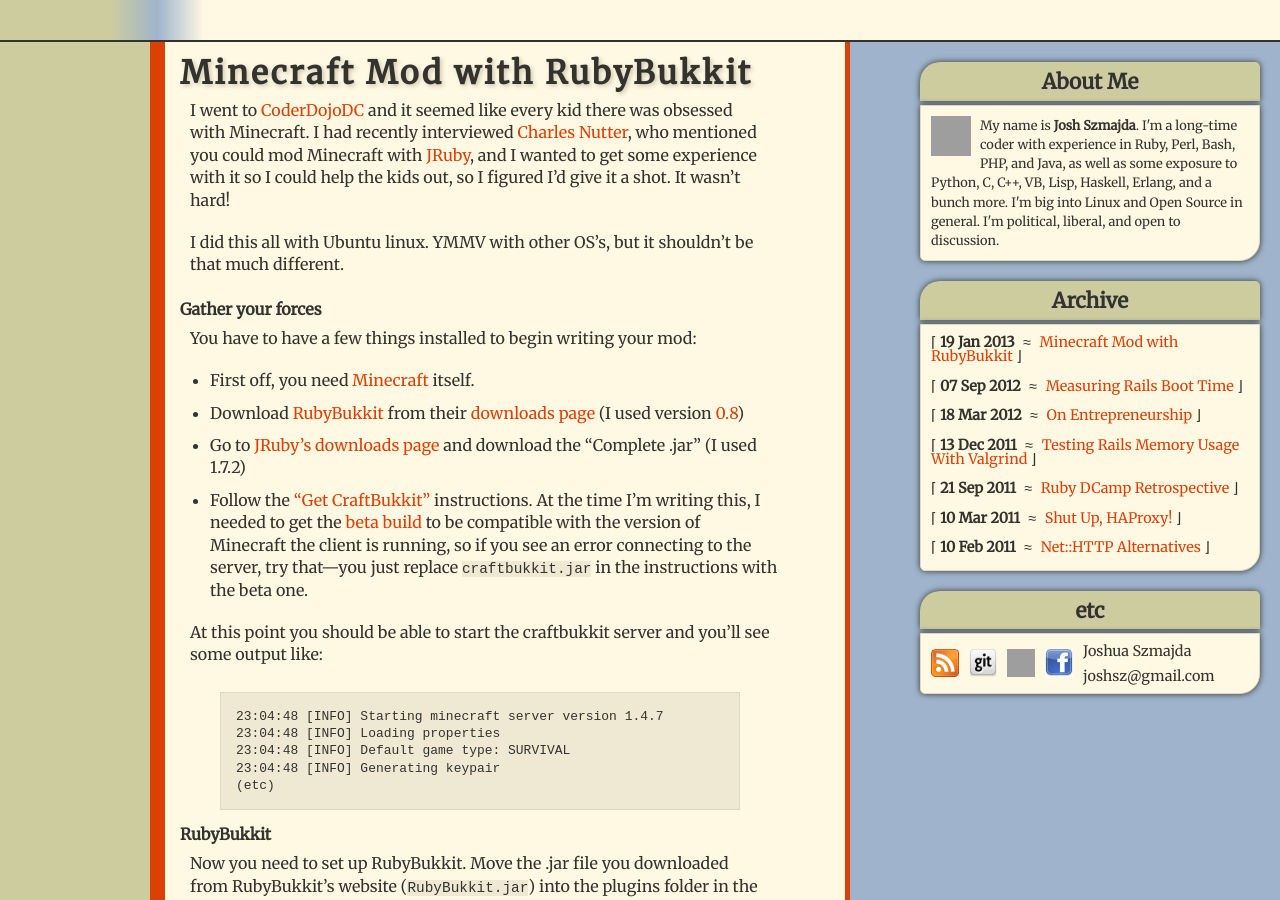
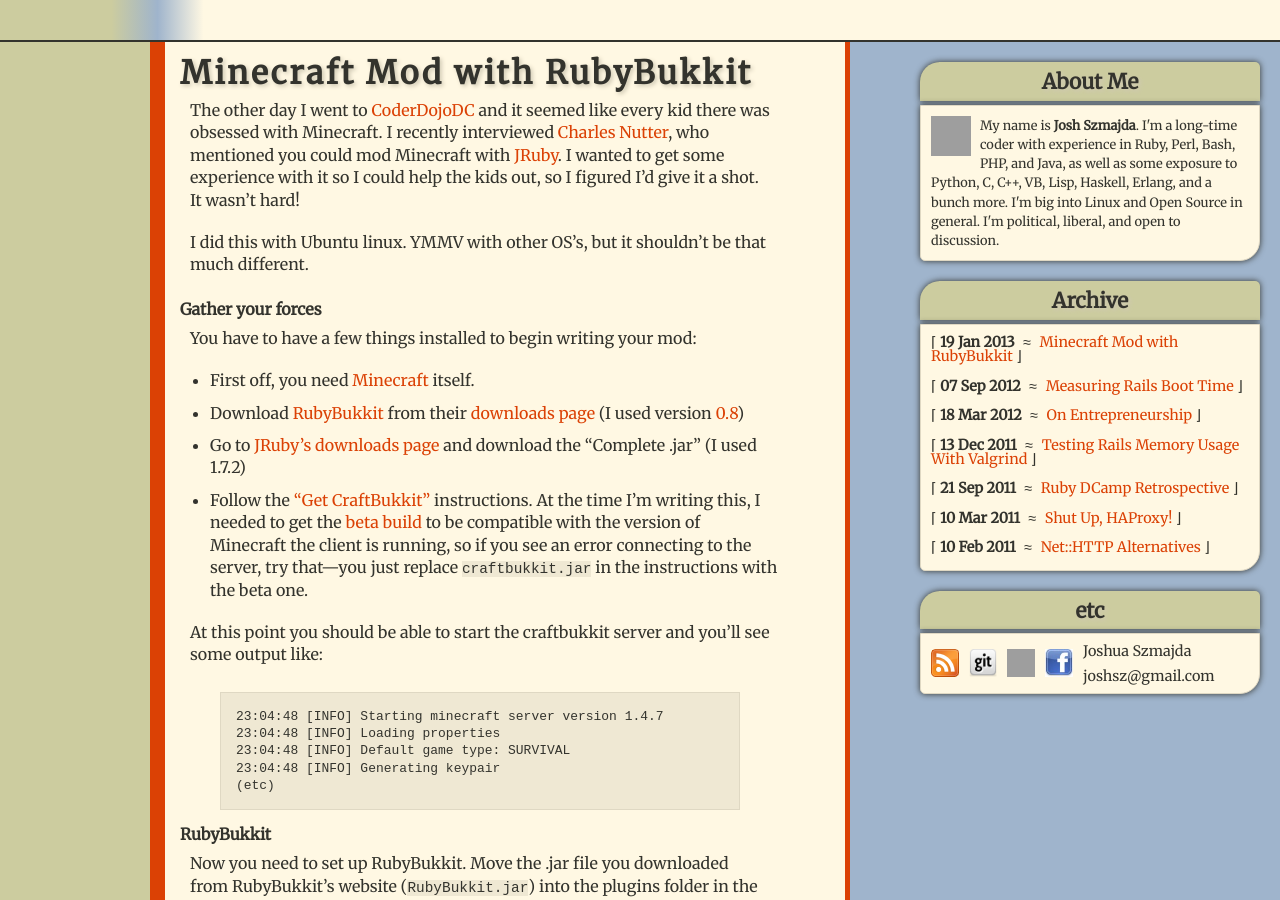
Before and after one commit to jszmajda/blog, a Jekyll site: the page built from code/_posts/2013-01-19-minecraft-mod-with-rubybukkit.md, in a window 1280 px wide and 900 px high. Built offline with Jekyll 4.4.1, drawn with Linux system fonts in a browser that asks for light colours; some web fonts are replaced; comment, search, counter and statistics services are not loaded; some of the changed text lies outside the part shown; grey boxes are pictures that could not be loaded.

Commit message:
light edits

```diff
--- a/code/_posts/2013-01-19-minecraft-mod-with-rubybukkit.md
+++ b/code/_posts/2013-01-19-minecraft-mod-with-rubybukkit.md
@@ -3,14 +3,14 @@
 title: Minecraft Mod with RubyBukkit
 ---
 
-I went to [CoderDojoDC][1] and it seemed like every kid there was
-obsessed with Minecraft. I had recently interviewed [Charles Nutter][2],
-who mentioned you could mod Minecraft with [JRuby][3], and I wanted to
-get some experience with it so I could help the kids out, so I figured
-I'd give it a shot. It wasn't hard!
+The other day I went to [CoderDojoDC][1] and it seemed like every kid
+there was obsessed with Minecraft. I recently interviewed [Charles
+Nutter][2], who mentioned you could mod Minecraft with [JRuby][3]. I
+wanted to get some experience with it so I could help the kids out, so I
+figured I'd give it a shot. It wasn't hard!
 
-I did this all with Ubuntu linux. YMMV with other OS's, but it
-shouldn't be that much different.
+I did this with Ubuntu linux. YMMV with other OS's, but it shouldn't be
+that much different.
 
 ### Gather your forces
 
@@ -112,7 +112,7 @@
 ### Digging holes
 
 Of course, even diamond pickaxes aren't fast enough sometimes, so I
-modified my code:
+modified my code to add the `/dig` command:
 
 {% highlight ruby %}
 Plugin.is {
@@ -191,6 +191,8 @@
 server), a 3x3 grid of blocks directly in front of me will turn into
 air (disappear). Makes building tunnels a snap!
 
+You can see the `onCommand` callback is called for the `/dig` command.
+
 ![My lazy house](/img/hallways.png)
 
 ### Useful stuff
```
